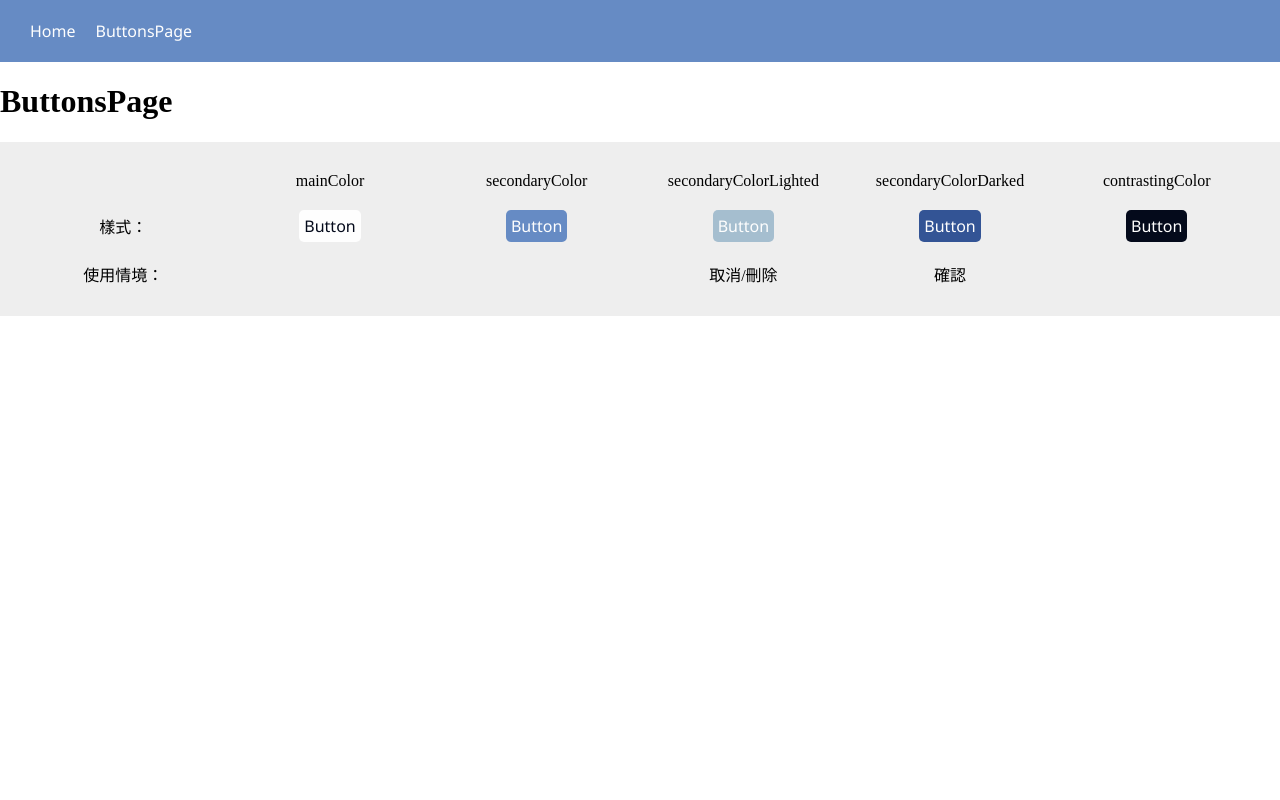
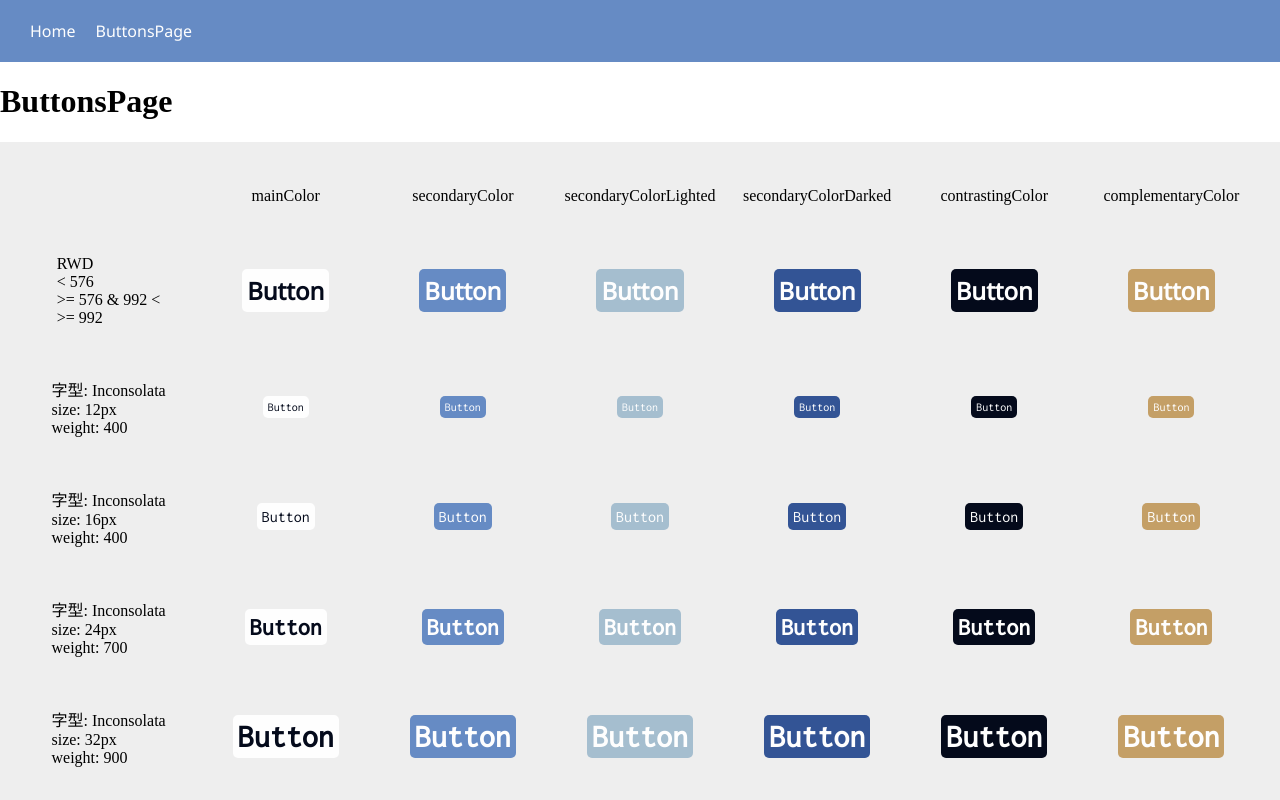
Before and after one commit to yc62897441/react_design_system, a React (Create React App) app: page /ButtonsPage in a window 1280 px wide. Shown: the top 800 px of the page. Built offline with nearby package versions, Linux system fonts and the light colour scheme; a web font is replaced by a local one.

Commit message:
Button 建立 RWD；列表呈現出不同自型、字體大小、顏色搭配

```diff
--- a/src/App.js
+++ b/src/App.js
@@ -19,3 +19,6 @@ function App() {
 }
 
 export default App
+
+// TODO: 建立標題用的字體
+// TODO: button 建立不同的字型、字體大小的樣式、padding
--- a/src/components/miniComponents/Buttons.jsx
+++ b/src/components/miniComponents/Buttons.jsx
@@ -12,11 +12,21 @@ const Button = styled.button`
     background-color: ${({ backgroundColor }) => (backgroundColor ? backgroundColor : colorList.secondaryColor)};
 
     color: ${({ color }) => (color ? color : colorList.mainColor)};
-    font-size: ${({ fontSize }) => (fontSize ? fontSize : fontSizeAndWeightList.medium.fontSize)};
-    font-weight: ${({ fontWeight }) => (fontWeight ? fontWeight : fontSizeAndWeightList.medium.fontWeight)};
+    font-size: ${({ fontSize }) => (fontSize ? fontSize : fontSizeAndWeightList.small.fontSize)};
+    font-weight: ${({ fontWeight }) => (fontWeight ? fontWeight : fontSizeAndWeightList.small.fontWeight)};
     font-family: ${({ fontFamily }) => (fontFamily ? fontFamily : fontFamilyList.NotoSans)};
 
     cursor: pointer;
+
+    @media (min-width: 576px) {
+        font-size: ${({ fontSize }) => (fontSize ? fontSize : fontSizeAndWeightList.medium.fontSize)};
+        font-weight: ${({ fontWeight }) => (fontWeight ? fontWeight : fontSizeAndWeightList.medium.fontWeight)};
+    }
+
+    @media (min-width: 992px) {
+        font-size: ${({ fontSize }) => (fontSize ? fontSize : fontSizeAndWeightList.large.fontSize)};
+        font-weight: ${({ fontWeight }) => (fontWeight ? fontWeight : fontSizeAndWeightList.large.fontWeight)};
+    }
 `
 
 const ConfirmButton = styled(Button)`
--- a/src/config/css/color.js
+++ b/src/config/css/color.js
@@ -4,6 +4,7 @@ const colorList = {
     secondaryColorLighted: '#A5BECF', // 輔助色調
     secondaryColorDarked: '#335495', // 輔助色調
     contrastingColor: '#040A1B', // 強調色調
+    complementaryColor: '#c49f66', // 補充色調
 }
 
 export default colorList
--- a/src/containers/ButtonsPage.jsx
+++ b/src/containers/ButtonsPage.jsx
@@ -16,7 +16,7 @@ const Row = styled.div`
     display: flex;
     flex-direction: row;
     width: 100%;
-    margin: 10px 0;
+    margin: 25px 0;
 `
 
 const Cell = styled.div`
@@ -32,29 +32,61 @@ function ButtonsPage() {
         <div>
             <h1>ButtonsPage</h1>
             <Table>
+                {/* 表頭 */}
                 <Row>
                     <Cell></Cell>
                     {Object.keys(colorList).length > 0 && Object.keys(colorList).map((key) => <Cell key={key}>{key}</Cell>)}
                 </Row>
+
                 <Row>
-                    <Cell>樣式：</Cell>
+                    <Cell>
+                        RWD <br />
+                        &lt; 576 <br />
+                        &gt;= 576 & 992 &lt; <br />
+                        &gt;= 992
+                    </Cell>
                     {Object.keys(colorList).length > 0 &&
                         Object.keys(colorList).map((key) => (
                             <Cell key={key}>
-                                <Button backgroundColor={colorList[key]} color={key === 'mainColor' ? colorList.contrastingColor : colorList.mainColor}>
+                                <Button
+                                    backgroundColor={colorList[key]}
+                                    color={key === 'mainColor' ? colorList.contrastingColor : colorList.mainColor}>
                                     Button
                                 </Button>
                             </Cell>
                         ))}
                 </Row>
-                <Row>
-                    <Cell>使用情境：</Cell>
-                    <Cell></Cell>
-                    <Cell></Cell>
-                    <Cell>取消/刪除</Cell>
-                    <Cell>確認</Cell>
-                    <Cell></Cell>
-                </Row>
+
+                {
+                    // 字型
+                    Object.keys(fontFamilyList).length > 0 && Object.keys(fontFamilyList).map((fontFamily) => {
+                        // 字體大小、粗度
+                        return Object.keys(fontSizeAndWeightList).length > 0 &&
+                            Object.keys(fontSizeAndWeightList).map((fontSizeAndWeight) =>
+                            (
+                                <Row key={fontFamily + fontSizeAndWeight}>
+                                    <Cell>字型: {fontFamilyList[fontFamily]} <br />
+                                        size: {fontSizeAndWeightList[fontSizeAndWeight].fontSize} <br />
+                                        weight: {fontSizeAndWeightList[fontSizeAndWeight].fontWeight}
+                                    </Cell>
+                                    {/* 顏色 */}
+                                    {Object.keys(colorList).length > 0 &&
+                                        Object.keys(colorList).map((key) => (
+                                            <Cell key={key}>
+                                                <Button backgroundColor={colorList[key]}
+                                                    color={key === 'mainColor' ? colorList.contrastingColor : colorList.mainColor}
+                                                    fontSize={fontSizeAndWeightList[fontSizeAndWeight].fontSize}
+                                                    fontWeight={fontSizeAndWeightList[fontSizeAndWeight].fontWeight}
+                                                    fontFamily={fontFamilyList[fontFamily]}>
+                                                    Button
+                                                </Button>
+                                            </Cell>
+                                        ))
+                                    }
+                                </Row>
+                            ))
+                    })
+                }
             </Table>
         </div>
     )
```
